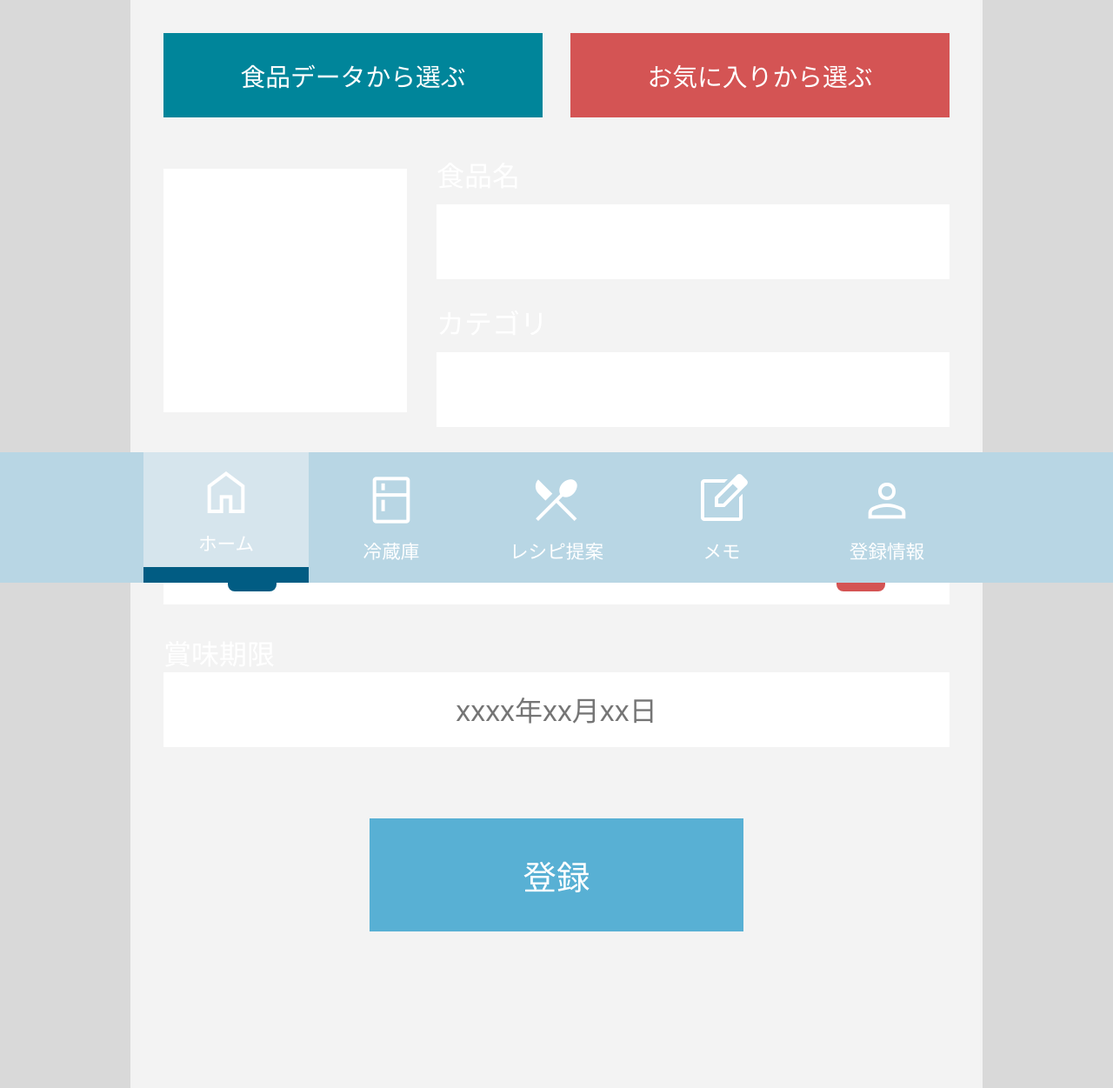
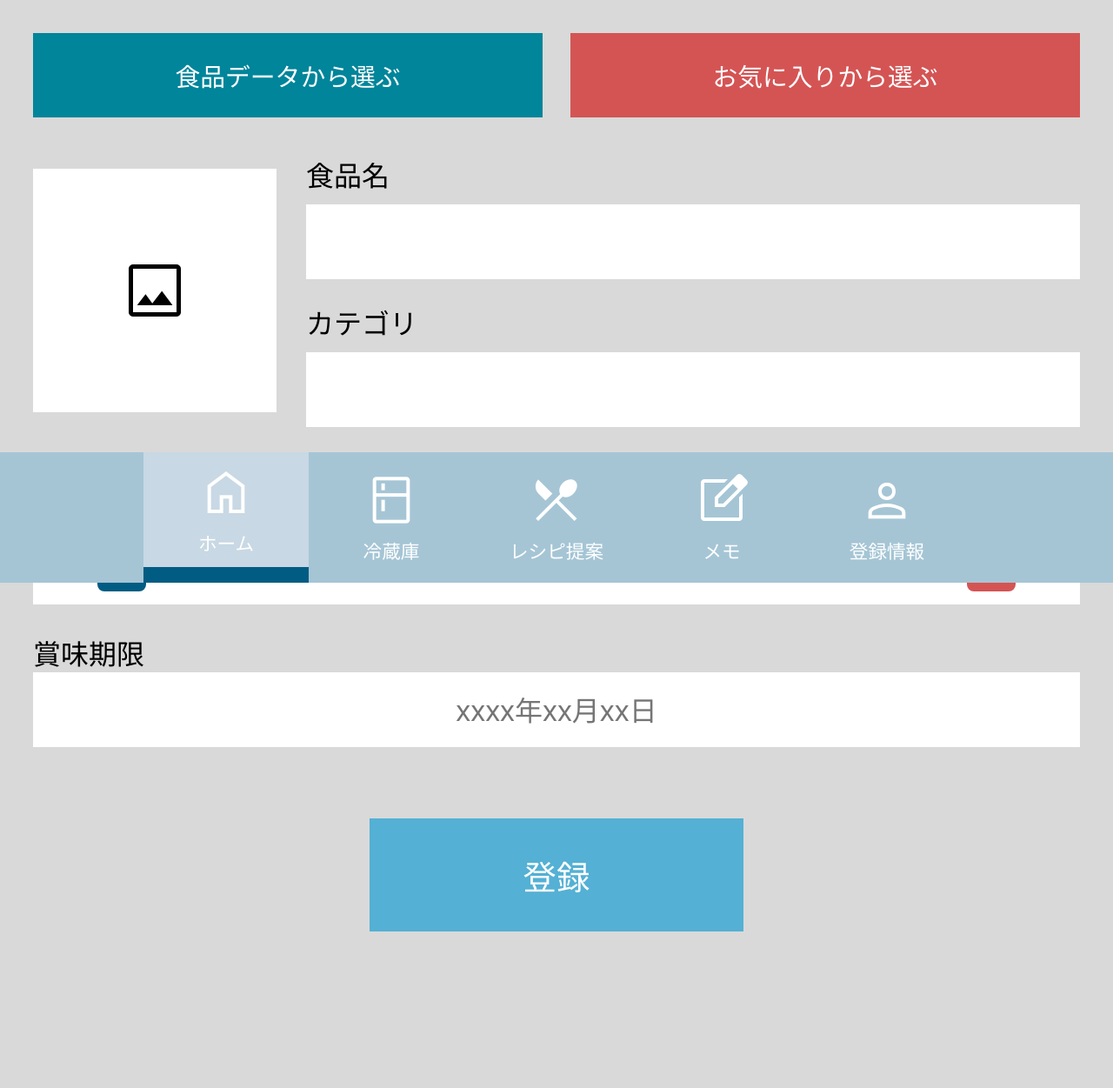
Before and after one commit to Team-Eproject/Team-Eproject, a Django app: page /foods/register/ in a window 1280 px wide. Shown: the part 130-1381 px from the top of the page at 87% size. Run offline with Django 5.2, Linux system fonts and the light colour scheme.

Commit message:
CSS調整

```diff
--- a/backend/static/css/base.css
+++ b/backend/static/css/base.css
@@ -4,15 +4,15 @@
 :root {
   --color-main: #015c83;
   --color-main-deep: #005878;
-  --color-accent: #58b0d4;
-  --color-accent-soft: #b8d6e4;
-  --color-accent-light: #d6e5ed;
+  --color-accent: #54b0d4;
+  --color-accent-soft: #a5c5d5;
+  --color-accent-light: #c8d8e4;
   --color-danger: #d45454;
   --color-bg: #d9d9d9;
   --color-panel: #ffffff;
-  --color-line: #d2d2d2;
-  --color-text: #ffffff;
-  --color-muted: #9e9e9e;
+  --color-line: #d9d9d9;
+  --color-text: #000000;
+  --color-muted: #a8a8a8;
 }
 
 * { box-sizing: border-box; }
@@ -77,7 +77,7 @@ button { cursor: pointer; border: 0; }
   min-height: 100vh;
   margin: 0 auto;
   padding: 28px 38px 180px;
-  background: #f3f3f3;
+  background: #f5f5f5;
 }
 
 .icon-button {
@@ -88,9 +88,12 @@ button { cursor: pointer; border: 0; }
   justify-content: center;
 }
 .icon-button .material-symbols-outlined { font-size: 2.4rem; }
-
+.icon-button:hover{
+  opacity: 80%;
+}
 /* jQuery UI selectmenu 共通 */
 .ui-selectmenu-button.ui-button {
+  font-size: small;
   height: 82px;
   padding: 22px 30px;
   border: 3px solid #aaaaaa;
@@ -99,7 +102,7 @@ button { cursor: pointer; border: 0; }
   background: #ffffff;
   display: flex;
   align-items: center;
-  justify-content: space-between;
+  /* justify-content: space-between; */
 }
 .ui-selectmenu-button.selectmenu-primary,
 .selectmenu-primary + .ui-selectmenu-button.ui-button {
--- a/backend/static/css/food-register.css
+++ b/backend/static/css/food-register.css
@@ -1,6 +1,16 @@
 /* =========================================================
   food-register.css : food_register.html / foodlist_detail.html
    ========================================================= */
+
+.register-page{
+  width: 100%;
+  max-width: 1280px;
+  min-height: 100vh;
+  margin: 0 auto;
+  padding: 28px 38px 180px;
+  background: #d9d9d9;
+}
+
 .food-form,
 .detail-page {
   font-size: 2rem;
@@ -21,6 +31,10 @@
 .source-button-favorite {
   background: var(--color-danger);
 }
+.source-button:hover{
+  opacity: 80%;
+}
+
 .form-food-basic,
 .detail-basic {
   display: flex;
@@ -118,6 +132,9 @@
   justify-content: center;
   font-size: 2.4rem;
 }
+.submit-button:hover{
+opacity: 80%;
+}
 
 /* jQuery UI Datepicker */
 .ui-datepicker {
--- a/backend/static/css/tab.css
+++ b/backend/static/css/tab.css
@@ -1,6 +1,6 @@
 /* =========================================================
-   tab.css : 全ページ共通フッタータブバー
-   常駐UIなのでここだけ position: fixed を使用
+  tab.css : 全ページ共通フッタータブバー
+  常駐UIなのでここだけ position: fixed を使用
    ========================================================= */
 .tab-bar {
   position: fixed;
--- a/backend/static/js/login.js
+++ b/backend/static/js/login.js
@@ -46,8 +46,8 @@ loginForm.addEventListener("submit", async function (event) {
     if (response.ok) {
       messageArea.textContent = "ログインしました。";
 
-      // main.htmlのURLに合わせて変更
-      window.location.href = "/main/";
+      // home.htmlへ遷移
+      window.location.href = "/home/";
     } else {
       messageArea.textContent = data.error || "ログインに失敗しました。";
     }
--- a/backend/templates/food_register.html
+++ b/backend/templates/food_register.html
@@ -17,7 +17,7 @@
     <a class="close-button" href="/home/" aria-label="閉じる"><span class="material-symbols-outlined">close</span></a>
   </header>
 
-  <main class="page register-page">
+  <main class="register-page">
     <form class="food-form" method="post" action="/api/foods/" enctype="multipart/form-data">
       {# {% csrf_token %} : DjangoTemplatesでは使える。Jinja2ではCSRF設定後に追加 #}
       <div class="source-button-row">
--- a/backend/templates/login.html
+++ b/backend/templates/login.html
@@ -73,7 +73,7 @@
         冷蔵庫を開く
       </button>
     </form>
-    <p id="login-message"></p>
+    <p id="login-message">ログインしました</p>
 
   </main>
 
```
Also changed, not shown: backend/static/css/foods.css (+10 -1 lines).
